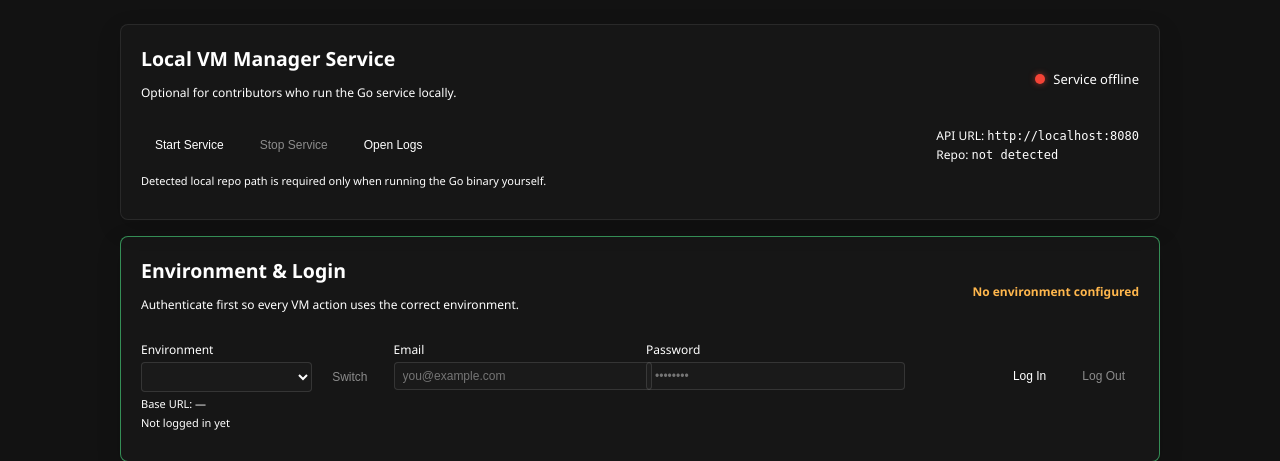
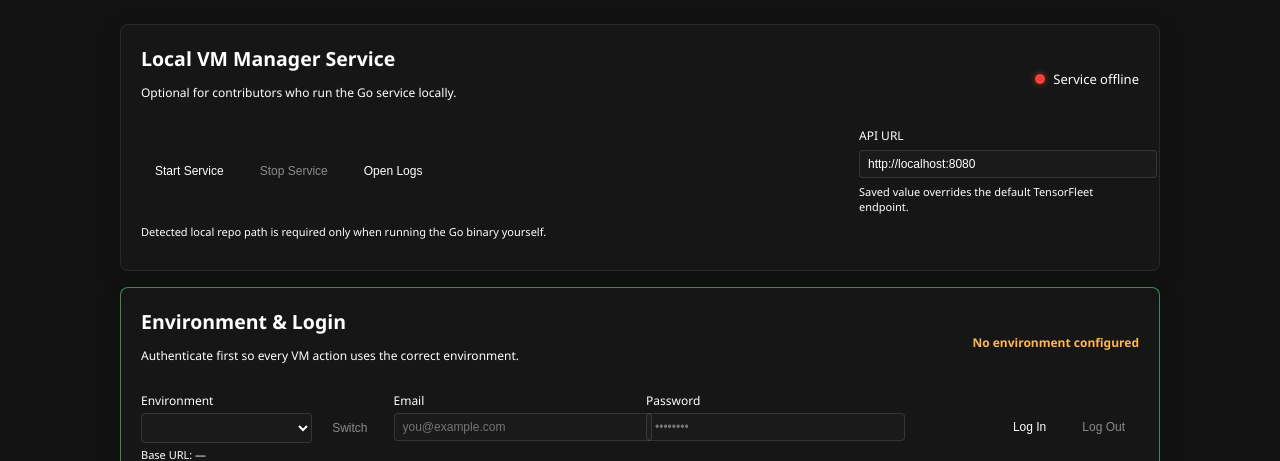
Before and after one commit to TensorFleet/vscode-tensorfleet, a Python web app: template src/templates/vm-manager.html in a window 1280 px wide. Shown: the top 461 px of the page. Run offline with Jinja, Linux system fonts and the light colour scheme; the template is opened without the code that fills it, so the values that code supplies are empty; some libraries are stand-ins or nearby versions.

Commit message:
feat: implement API URL management in VM Manager

```diff
--- a/src/templates/vm-manager.html
+++ b/src/templates/vm-manager.html
@@ -147,6 +147,9 @@
       flex-direction: column;
       gap: 2px;
     }
+    .vm-service-meta {
+      width: min(280px, 100%);
+    }
 
     .vm-list {
       display: grid;
@@ -286,9 +289,10 @@
           <button id="vm-stop-btn" class="secondary" disabled>Stop Service</button>
           <button id="vm-logs-btn" class="secondary">Open Logs</button>
         </div>
-        <div class="meta meta--stacked">
-          <div>API URL: <code id="vm-api-url">http://localhost:8080</code></div>
-          <div>Repo: <code id="vm-repo-path">not detected</code></div>
+        <div class="meta meta--stacked vm-service-meta">
+          <label for="vm-api-url">API URL</label>
+          <input id="vm-api-url" type="url" value="http://localhost:8080" autocomplete="off" />
+          <span class="helper-text">Saved value overrides the default TensorFleet endpoint.</span>
         </div>
       </div>
       <p class="card-note" id="vm-service-notice">Detected local repo path is required only when running the Go binary yourself.</p>
@@ -390,9 +394,8 @@
     const emptyStateEl = document.getElementById('vm-empty');
     const statusDot = document.getElementById('vm-status-dot');
     const statusText = document.getElementById('vm-status-text');
-    const apiUrlEl = document.getElementById('vm-api-url');
+    const apiUrlInput = document.getElementById('vm-api-url');
     const lastRefreshEl = document.getElementById('vm-last-refresh');
-    const repoPathEl = document.getElementById('vm-repo-path');
     const startBtn = document.getElementById('vm-start-btn');
     const stopBtn = document.getElementById('vm-stop-btn');
     const envStatusEl = document.getElementById('vm-env-status');
@@ -412,6 +415,7 @@
     const AUTO_REFRESH_MS = 30000;
     let refreshTimer = null;
     let currentState = null;
+    let committedApiUrl = '';
     if (loginEmailInput) {
       loginEmailInput.dataset.autofill = 'true';
     }
@@ -553,9 +557,14 @@
       currentState = state;
       updateEnvironment(state);
       updateUserIdField(state);
-      apiUrlEl.textContent = state.apiBaseUrl;
+      if (apiUrlInput) {
+        const targetUrl = state.apiBaseUrl || '';
+        if (document.activeElement !== apiUrlInput && apiUrlInput.value !== targetUrl) {
+          apiUrlInput.value = targetUrl;
+        }
+        committedApiUrl = targetUrl;
+      }
       const localServiceAvailable = Boolean(state.localServiceAvailable);
-      repoPathEl.textContent = state.repoPath || (localServiceAvailable ? 'not detected' : 'not configured');
       if (serviceCard) {
         serviceCard.classList.toggle('is-disabled', !localServiceAvailable);
       }
@@ -658,6 +667,28 @@
     document.getElementById('vm-start-btn').addEventListener('click', () => post('vmManager:startService'));
     document.getElementById('vm-stop-btn').addEventListener('click', () => post('vmManager:stopService'));
     document.getElementById('vm-logs-btn').addEventListener('click', () => post('vmManager:openLogs'));
+
+    const commitApiUrlChange = () => {
+      if (!apiUrlInput) {
+        return;
+      }
+      const nextUrl = apiUrlInput.value.trim();
+      if (!nextUrl || nextUrl === committedApiUrl) {
+        return;
+      }
+      committedApiUrl = nextUrl;
+      post('vmManager:setApiBaseUrl', {
+        apiBaseUrl: nextUrl,
+        environmentId: currentState?.environment?.id
+      });
+    };
+    apiUrlInput?.addEventListener('change', commitApiUrlChange);
+    apiUrlInput?.addEventListener('blur', commitApiUrlChange);
+    apiUrlInput?.addEventListener('keyup', (event) => {
+      if (event.key === 'Enter') {
+        commitApiUrlChange();
+      }
+    });
     envSelect?.addEventListener('change', () => {
       updateEnvApplyState();
       if (!loginEmailInput || currentState?.auth?.loggedIn) {
```
Also changed, not shown: src/vm-manager.ts (+33 -0 lines).
